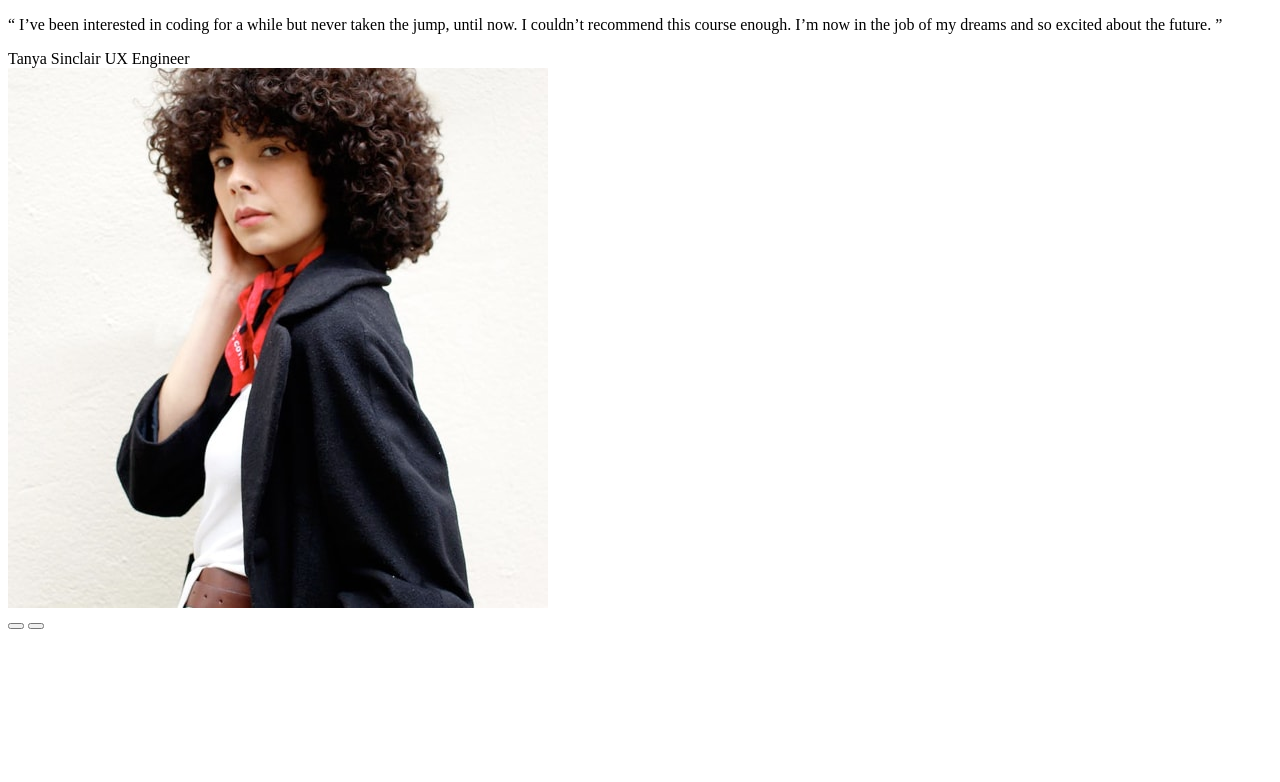
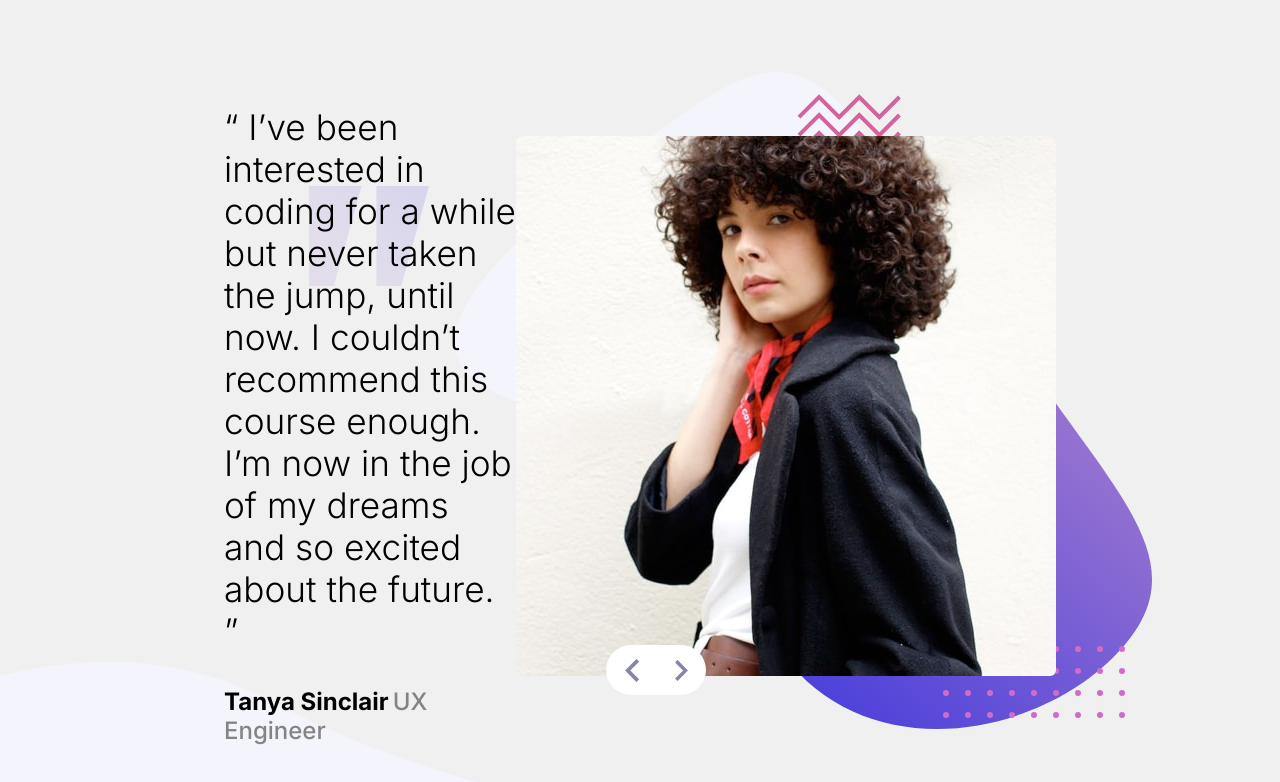
Before and after one commit to UthpalSuvarna/Coding-bootcamp-testimonials-slider, a plain HTML site: page index.html in a window 1280 px wide. Drawn offline with Linux system fonts and the light colour scheme.

Commit message:
Edited name and title

```diff
--- a/index.html
+++ b/index.html
@@ -7,6 +7,7 @@
   <!-- displays site properly based on user's device -->
 
   <link rel="icon" type="image/png" sizes="32x32" href="./images/favicon-32x32.png">
+  <link rel="stylesheet" href="style.css">
 
   <title>Frontend Mentor | Coding Bootcamp Testimonials Slider</title>
 
@@ -26,13 +27,11 @@
 <body>
   <div class="container">
     <div class="person-1">
-      <div class="info">
+      <div class="testimonial">
         <p>“ I’ve been interested in coding for a while but never taken the jump, until now.
           I couldn’t recommend this course enough. I’m now in the job of my dreams and so
           excited about the future. ”</p>
-      </div>
-      <div class="info">
-        <span class="name">Tanya Sinclair</span>
+          <span class="name">Tanya Sinclair</span>
         <span class="title">UX Engineer</span>
       </div>
       <div class="images">
```
